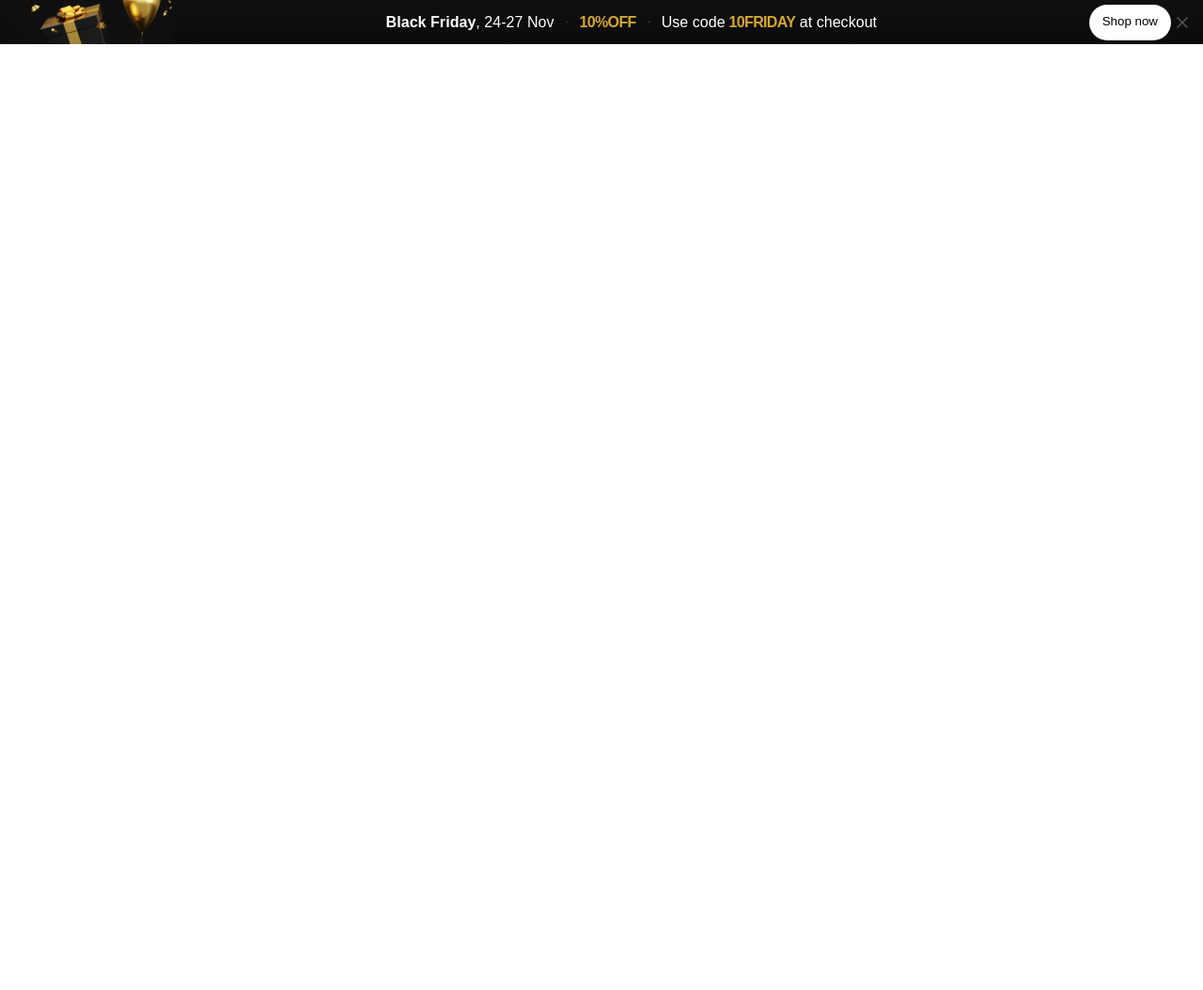
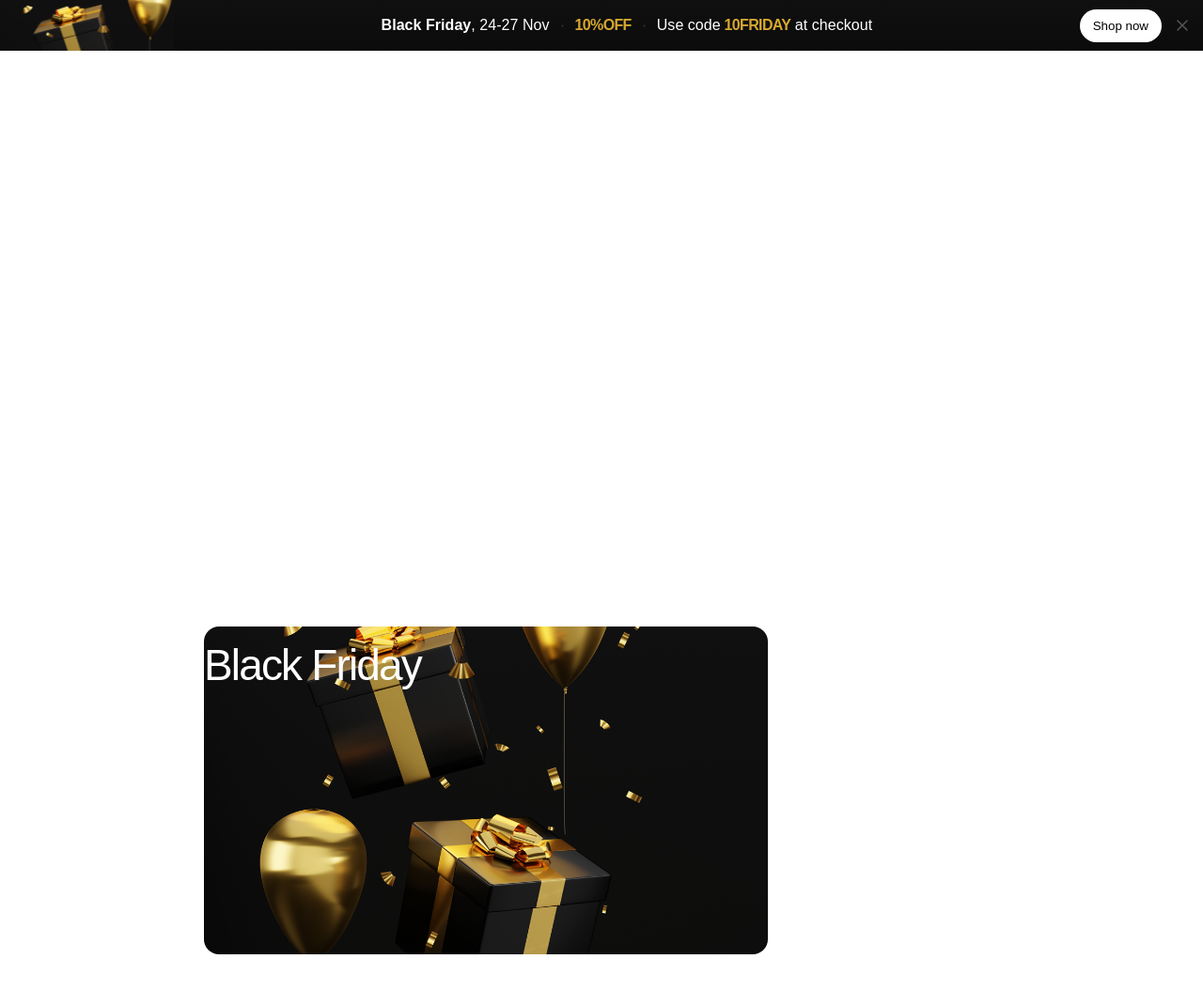
Before and after one commit to bogdankhamelyuk/tangem-mock, an Angular app: page / in a window 1280 px wide. Shown: the top 1054 px of the page at 94% size. After the commit the page ends 1016 px from the top, so only its background shows below. Built offline with nearby package versions, Linux system fonts and the light colour scheme.

Commit message:
edited top bar for better ux

```diff
--- a/package.json
+++ b/package.json
@@ -23,6 +23,7 @@
     "@angular/ssr": "^17.0.9",
     "express": "^4.18.2",
     "rxjs": "~7.8.0",
+    "ssr-window": "^4.0.2",
     "tslib": "^2.3.0",
     "zone.js": "~0.14.2"
   },
--- a/src/app/app.component.css
+++ b/src/app/app.component.css
@@ -1,23 +1,40 @@
-.top-bar{
-    height: 54px;
-    width: 100%;
-}
+
 .page-container{
     margin-top: 0;
     min-height: 200vh;
+    display: contents;
 }
 
-.gradient-left{
-
-}
-.gradient-right{
-    width: 1408px;
-    height: 1408px;
-    flex-shrink: 0;
-    border-radius: 1408px;
-
-    filter: blur(92px);
-    left: 842px;
-    bottom: 211px;
+.bottom-bar{
     position: absolute;
 }
+
+@media (min-width: 1600px) {
+    .bottom-bar {
+        top: 667px;
+        left: 1094px;
+        width: 600px;
+        height: 349px;
+
+    }
+}
+
+/* for tablets */
+@media (max-width: 1599px) and (min-width: 834px) {
+    .bottom-bar {
+        top: 667px;
+        left: 217px;
+        width: 600px;
+        height: 349px;
+    }
+}
+
+/* for phones */
+@media (max-width: 833px) {
+    .bottom-bar {
+        left: 0px;
+        top: 505px;
+        width: 100%;
+        height: 349px;
+    }
+}
--- a/src/app/app.component.html
+++ b/src/app/app.component.html
@@ -1,3 +1,4 @@
 <div class="page-container">
     <app-top-bar class="top-bar"></app-top-bar>
+    <app-bottom-bar class="bottom-bar"></app-bottom-bar>
 </div>
--- a/src/app/app.component.ts
+++ b/src/app/app.component.ts
@@ -2,11 +2,12 @@ import { Component } from '@angular/core';
 import { CommonModule } from '@angular/common';
 import { RouterOutlet } from '@angular/router';
 import { TopBarComponent } from './top-bar/top-bar.component';
+import { BottomBarComponent } from './bottom-bar/bottom-bar.component';
 
 @Component({
   selector: 'app-root',
   standalone: true,
-  imports: [CommonModule, RouterOutlet, TopBarComponent],
+  imports: [CommonModule, RouterOutlet, TopBarComponent, BottomBarComponent],
   templateUrl: './app.component.html',
   styleUrl: './app.component.css'
 })
--- a/src/app/bottom-bar/bottom-bar.component.css
+++ b/src/app/bottom-bar/bottom-bar.component.css
@@ -0,0 +1,36 @@
+.container{
+    width: 100%;
+    height: 100%;
+    display: flex;
+
+    background: url(../../assets/frame-1321314383@3x.png) 100% 120.951% no-repeat;
+    /* background-repeat: no-repeat; */
+    background-position: left;
+    background-size: auto 200%, cover;
+}
+
+.bold-text{
+    color: #FFF;
+    text-align: center;
+    font-family: Arial, Helvetica, sans-serif;
+    font-size: 46px;
+    font-style: normal;
+    font-weight: 500;
+    line-height: 110%;
+    /* 50.6px */
+    letter-spacing: -1.84px;
+}
+
+
+@media (min-width: 834px) {
+    .container {
+        border-radius: 16px;
+    }
+}
+
+/* for phones */
+@media (max-width: 833px) {
+    .container {
+        border-radius: 0px;
+    }
+}
--- a/src/app/bottom-bar/bottom-bar.component.html
+++ b/src/app/bottom-bar/bottom-bar.component.html
@@ -1 +1,5 @@
-<p>bottom-bar works!</p>
+<div class="container">
+    <div class="text-info">
+        <p> <span class="bold-text">Black Friday</span></p>
+    </div>
+</div>
--- a/src/app/top-bar/top-bar.component.css
+++ b/src/app/top-bar/top-bar.component.css
@@ -1,13 +1,23 @@
 .container {
     width: 100%;
-    height: 100%;
+    height: 54px;
     background: linear-gradient(180deg, #101010 0%, #0B0B0B 100%);
     display: flex;
+    flex-wrap: nowrap;
     flex-direction: row;
     align-items: center;
     justify-content: space-between;
 }
-
+.logo-image{
+    height: 100%;
+    display: flex;
+    background: url(../../assets/prizes.svg) 100% 100% no-repeat;
+    background-position: top;
+    background-size: auto;
+}
+p{
+    display: block;
+}
 
 .mid-frame {
     display: inline-flex;
@@ -30,12 +40,15 @@
     height: 3px;
 }
 .button-container {
-   display: flex;
-   margin-right: 10px; /*to avoid vert scroller closing component*/
+    display: flex;
+    margin-right: 10px; /*to avoid vert scroller closing component*/
+    gap: 10px;
+
+    align-items: center;
+    height: 100%;
 }
 .shop-button {
     max-width: 115px;
-    height: 38px;
     flex-shrink: 0;
     border-radius: 100px;
     background: #FFF;
@@ -43,9 +56,6 @@
     cursor: pointer;
     display: flex;
     padding: 10px 14px;
-    align-items: center;
-    align-items: flex-start;
-    gap: 10px;
 }
 .bold-text {
     font-size: 16px;
@@ -54,7 +64,7 @@
     line-height: 20px;
     letter-spacing: 0.048px;
 }
-.normal-text{
+.normal-text, .date-text, .checkout-text, .code-text{
     color: var(--Text-Night-Primary-1, #FFF);
     font-size: 16px;
     font-style: normal;
@@ -80,14 +90,16 @@
     }
 }
 /* for tablets */
-@media (max-width: 1727px) and (min-width: 834px) {
+@media (max-width: 1727px) and (min-width: 741px) {
     .logo-image {
         width: 185px;
     }
+
 }
 /* for phones */
-@media (max-width: 833px) and (orientation: portrait) {
+@media (max-width: 740px) and (orientation: portrait) {
     .logo-image {
         width: 159px;
     }
+
 }
--- a/src/app/top-bar/top-bar.component.html
+++ b/src/app/top-bar/top-bar.component.html
@@ -1,14 +1,19 @@
 <div class="container">
-    <img src="../../assets/prizes.svg" alt="Logo" class="logo-image" loading="lazy">
+    <div class="logo-image"></div>
+    <!-- <img src="../../assets/prizes.svg" alt="Logo" class="logo-image" loading="lazy"> -->
     <!-- use that mid frame when on desktops -->
     <div class="mid-frame">
-        <p><span class="bold-text">Black Friday</span>, <span class="normal-text"> 24-27 Nov</span> </p>
+        <p>
+            <span class="bold-text">Black Friday</span>
+            <span class="date-text" *ngIf="winWidth>900">, 24-27 Nov</span>
+        </p>
         <img src="../../assets/dot.svg" alt="Logo" class="dot">
         <p><span class="yellow-text">10%OFF</span></p>
         <img src="../../assets/dot.svg" alt="Logo" class="dot">
-        <p><span class="normal-text">Use code</span>
+        <p>
+            <span class="code-text" *ngIf="winWidth>420">Use code</span>
             <span class="yellow-text"> 10FRIDAY</span>
-            <span class="normal-text"> at checkout</span>
+            <span class="checkout-text" *ngIf="winWidth>900"> at checkout</span>
         </p>
     </div>
     <div class="button-container">
--- a/src/app/top-bar/top-bar.component.ts
+++ b/src/app/top-bar/top-bar.component.ts
@@ -1,12 +1,26 @@
 import { Component, HostListener, OnInit } from '@angular/core';
+import {getWindow} from "ssr-window";
+import { CommonModule } from '@angular/common';
 
 @Component({
   selector: 'app-top-bar',
   standalone: true,
-  imports: [],
+  imports: [CommonModule],
   templateUrl: './top-bar.component.html',
   styleUrl: './top-bar.component.css'
 })
-export class TopBarComponent {
+export class TopBarComponent  {
+  public winWidth: number = 0;
+  constructor() {
+    this.setWidth();
+  }
+  @HostListener('window:resize', ['$event'])
+  onResize(event: any): void {
+    this.setWidth()
+  }
+
+  setWidth(){
+    this.winWidth = getWindow().innerWidth;
+  }
 
 }
```
Also changed, not shown: src/assets/frame-1321314383@3x.png (added), 1 other file (tests, documents, lock files or other folders).
